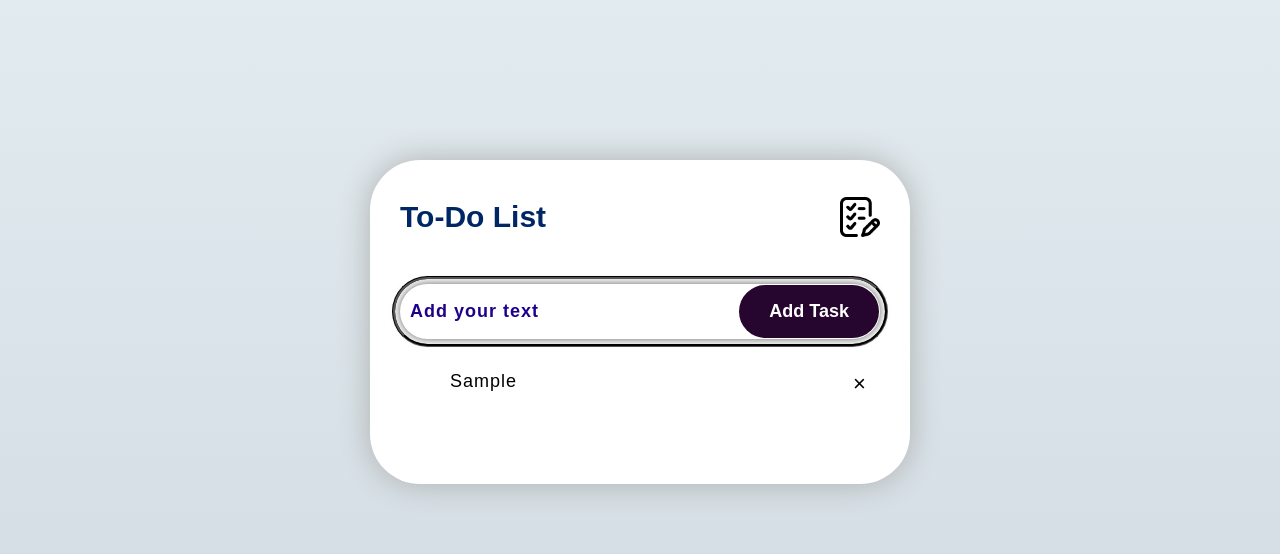
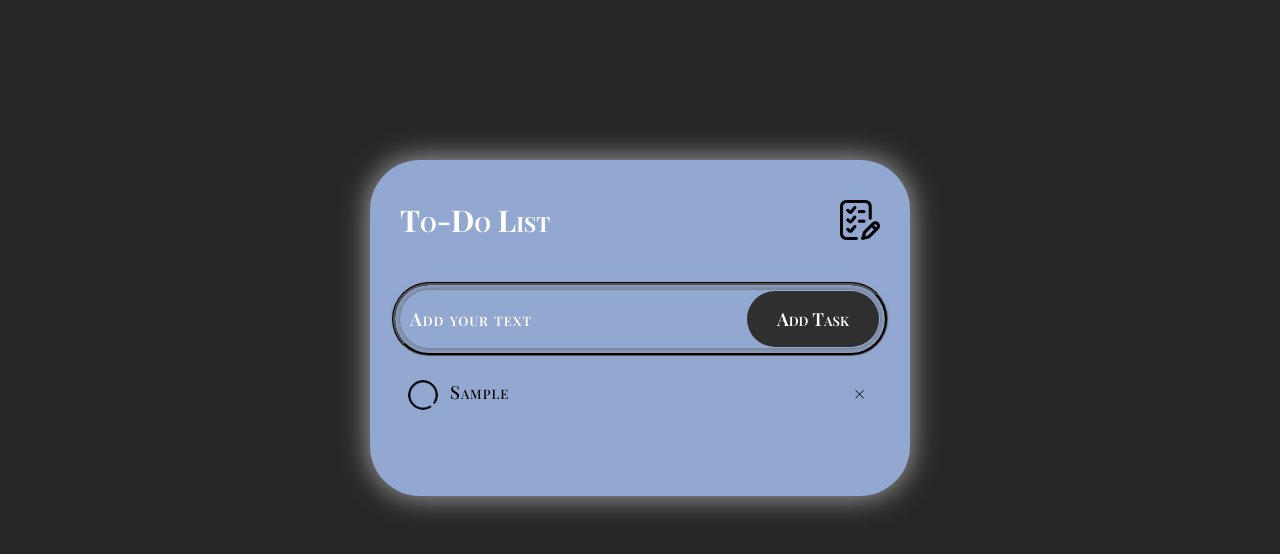
Before and after one commit to pj2410/to-do-list, a plain HTML site: page index.html in a window 1280 px wide. Both pictures are taken after typing "Sample" into the empty fields and a click on the button "Add Task". Drawn offline with nearby package versions, Linux system fonts and the light colour scheme; files whose address does not match are found by name; a web font is replaced by a local one.

Commit message:
Changed color scheme
also updated checked, unchecked.png file location

```diff
--- a/style.css
+++ b/style.css
@@ -1,38 +1,44 @@
-*{
+@import url('https://fonts.googleapis.com/css2?family=Playfair+Display:ital,wght@0,400..900;1,400..900&display=swap');
+
+* {
     box-sizing: border-box;
     padding: 0;
     margin: 0;
-    font-family: 'Poppins', sans-serif;
+    font-family: 'Playfair Display', 'Libre Baskerville', serif;
+    font-variant: small-caps;
 }
-body{
-    padding:10px;
+body {
+    padding: 10px;
     width: 100%;
     min-height: 100vh;
-    background: linear-gradient(to top, #cfd9df, #e2ebf0);
+    background: rgb(38, 38, 38);
+    height: 100vh;
+    margin: 0;
 }
-.todo-app{
+.todo-app {
+    font-variant:normal;
     padding: 40px 30px 70px;
     border-radius: 50px;
     box-shadow: 0 0 30px #afafaf;
     margin: 150px auto 20px;
     max-width: 540px;
-    background: #ffff;
+    background: #92A8D1;
     width: 100%;
 }
-h2 img{
+h2 img {
     width: 40px;
     position: absolute;
     right: 0;
 }
-h2{
-    color: #002765;
+h2 {
+    color: #ffffff;
     display: flex;
     align-items: center;
     font-size: 30px;
     position: relative;
     margin-bottom: 50px;
 }
-.row{
+.row {
     justify-content: space-between;
     display: flex;
     align-items: center;
@@ -42,7 +48,7 @@ h2{
     margin-bottom: 20px;
     box-shadow: 0 0 10px #5d5d5d;
 }
-input{
+input {
     outline: none;
     border: none;
     flex: 1;
@@ -52,14 +58,13 @@ input{
     letter-spacing: 1px;
     padding: 10px;
 }
-input::placeholder{
-    color: #1e008d;
-
+input::placeholder {
+    color: #ffffff;
 }
-button{
+button {
     border: none;
     outline: none;
-    background: #26062f;
+    background: #2F2F2F;
     color: #ffff;
     padding: 16px 30px;
     font-weight: 600;
@@ -67,9 +72,8 @@ button{
     cursor: pointer;
     border-radius: 30px;
     margin: 1px;
-
 }
-ul li{
+ul li {
     list-style: none;
     font-size: 18px;
     font-weight: 500;
@@ -79,30 +83,28 @@ ul li{
     position: relative;
     user-select: none;
     margin-block: 10px;
-
 }
-ul li::before{
+ul li::before {
     position: absolute;
     content: "";
     height: 30px;
     width: 30px;
     border-radius: 50%;
-    background: url(images/unchecked.png);
+    background: url(unchecked.png);
     background-size: cover;
     left: 8px;
     position: center;
 }
-ul li.checked{
-    background: #3700a4;
+ul li.checked {
+    background: #2b195a;
     color: #ffff;
     border-radius: 50px;
 }
-ul li.checked::before{
-    background: url(images/checked.png);
+ul li.checked::before {
+    background: url(checked.png);
     background-size: cover;
-
 }
-ul li span{
+ul li span {
     position: absolute;
     top: 10px;
     right: 0px;
@@ -115,16 +117,14 @@ ul li span{
     border-radius: 50%;
     text-align: center;
 }
-
-ul li span:hover{
-    color: #ffff;
+ul li span:hover {
+    color: #8C8372;
     background-color: #000;
 }
-ul li.checked span{
-    color: #ffff;
-
+ul li.checked span {
+    color: #8C8372;
 }
-ul li.checked span:hover{
-    background: #ffff;
+ul li.checked span:hover {
+    background: #8C8372;
     color: black;
 }
```
